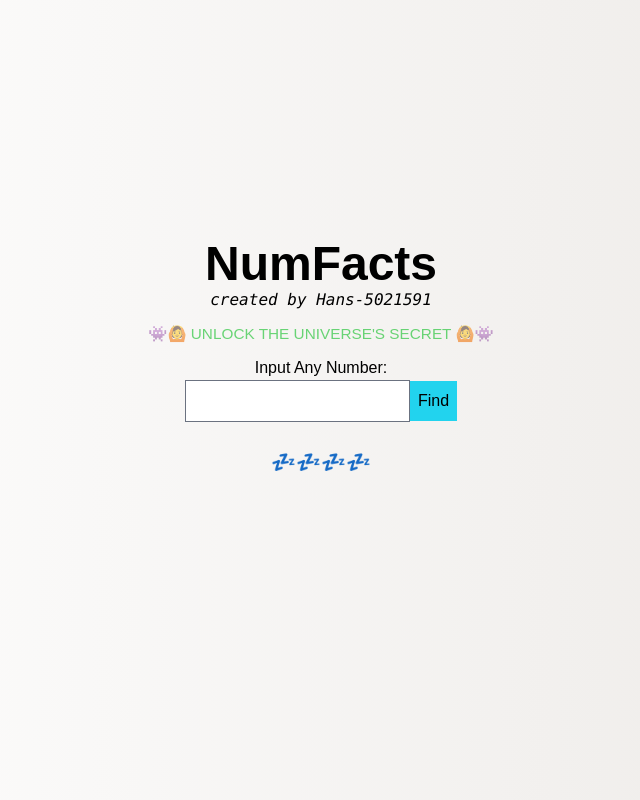
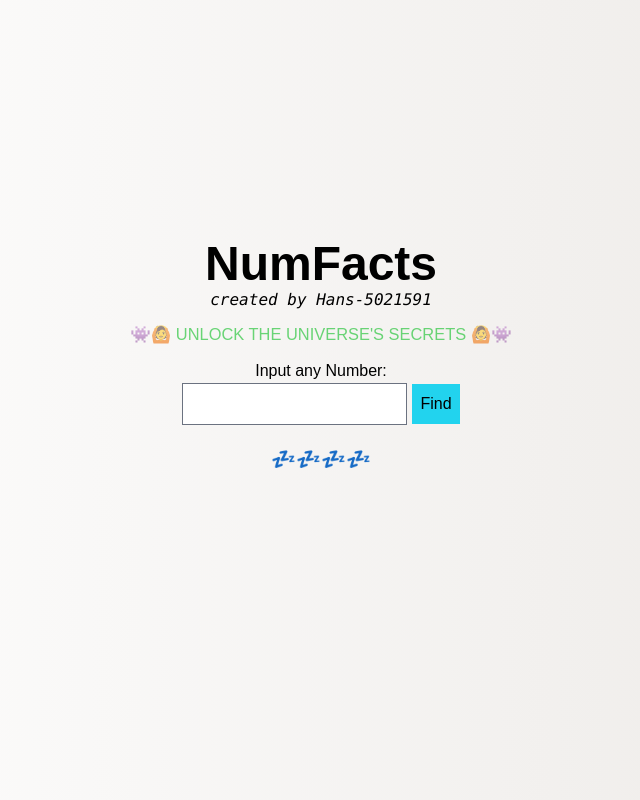
Before and after one commit to hng011/numfacts, a React (Create React App) app: page / in a window 1280 px wide. Shown: the whole page, without its empty margins (319-959 px from the left). Built offline with nearby package versions, Linux system fonts and the light colour scheme; a web font is replaced by a local one.

Commit message:
build and fixing styles

```diff
--- a/src/App.jsx
+++ b/src/App.jsx
@@ -71,7 +71,7 @@ const App = () => {
       <div className='flex justify-center flex-col text-center w-[70%]'>
         <div className='mt-[30vh] mb-[2%]'>
           <Header />
-          <main className='mt-3'>
+          <main className='my-3'>
             <Input funcInp={getInput} funcHandleClick={handleClick} />
           </main>
           <div id='loading'>
--- a/src/assets/css/App.css
+++ b/src/assets/css/App.css
@@ -10,6 +10,23 @@ body {
 .desc-animation {
     color: rgb(0, 188, 25);
     animation: scale_text 1.5s infinite;
+    font-size: 9px;
+  }
+
+.btn-input, .input-num {
+  width: 100%;
+}
+
+@media only screen and (min-width: 640px){
+  .desc-animation {
+    font-size: 15px;
+  }
+  .btn-input, .input-num {
+    width: auto;
+  }
+  .btn-input {
+    margin-left: 5px;
+  }
 }
 
 @keyframes scale_text {
--- a/src/components/Header.jsx
+++ b/src/components/Header.jsx
@@ -6,7 +6,7 @@ const Header = () => {
     <header>
       <h1 className='text-5xl font-bold'>NumFacts</h1>
       <code><i>created by Hans-5021591</i></code>
-      <p className='text-sm mt-3 desc-animation'>👾🙆 UNLOCK THE UNIVERSE'S SECRET 🙆👾</p>
+      <p className='mt-3 desc-animation'>👾🙆 UNLOCK THE UNIVERSE'S SECRETS 🙆👾</p>
     </header>
   );
 }
--- a/src/components/Input.jsx
+++ b/src/components/Input.jsx
@@ -3,11 +3,11 @@ import React from 'react';
 const Input= (props) => {
   return (
     <div>
-      <div>Input Any Number: </div>
+      <div>Input any Number: </div>
       <div>
         <form>
-          <input type="number" id='inputNum' onChange={val => props.funcInp(val)} className='border border-gray-500 p-2 mb-2 w-30'/>
-          <button onClick={props.funcHandleClick} type='submit' className='bg-cyan-400 p-2 hover:bg-cyan-700'>Find</button>
+          <input type="number" id='inputNum' onChange={val => props.funcInp(val)} className='border border-gray-500 p-2 mb-2 w-30 input-num'/>
+          <button onClick={props.funcHandleClick} type='submit' className='bg-cyan-400 p-2 hover:bg-cyan-700 btn-input'>Find</button>
         </form>
       </div>
     </div>
--- a/src/components/Text.jsx
+++ b/src/components/Text.jsx
@@ -3,7 +3,7 @@ import React from 'react';
 const Text = (props) => {
 
     return (
-        <div className="mt-[2%]">
+        <div className="mt-[1%]">
             <code className="text-xl"> {props.text}</code>
         </div>
     );
```
